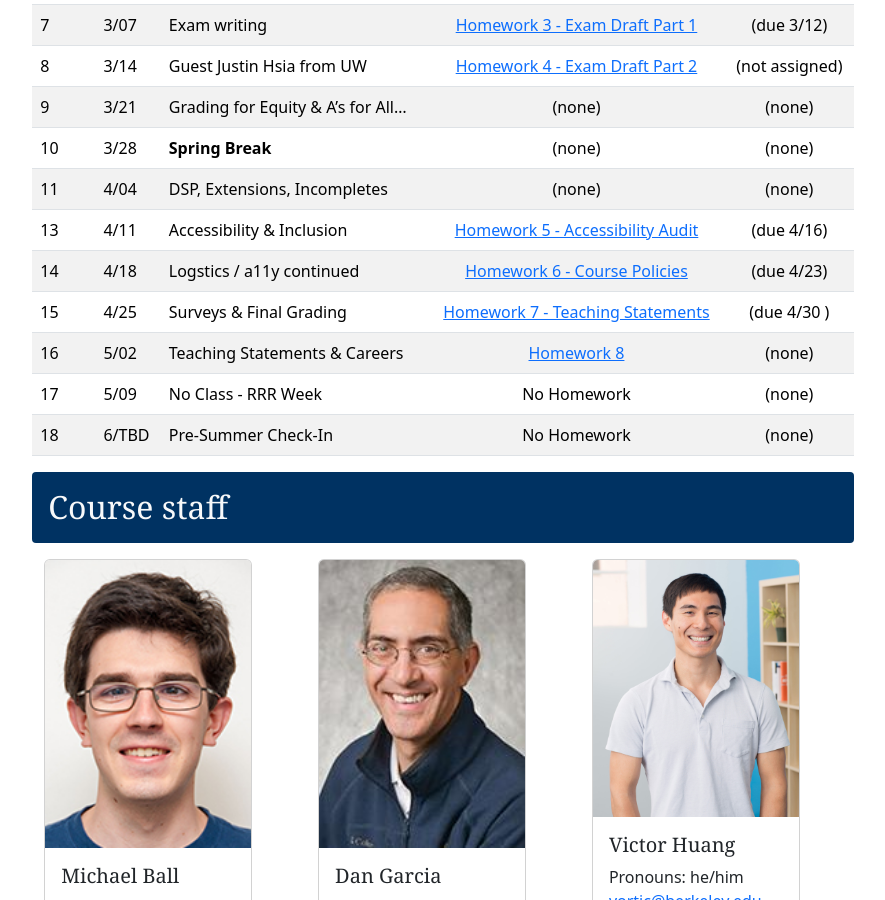
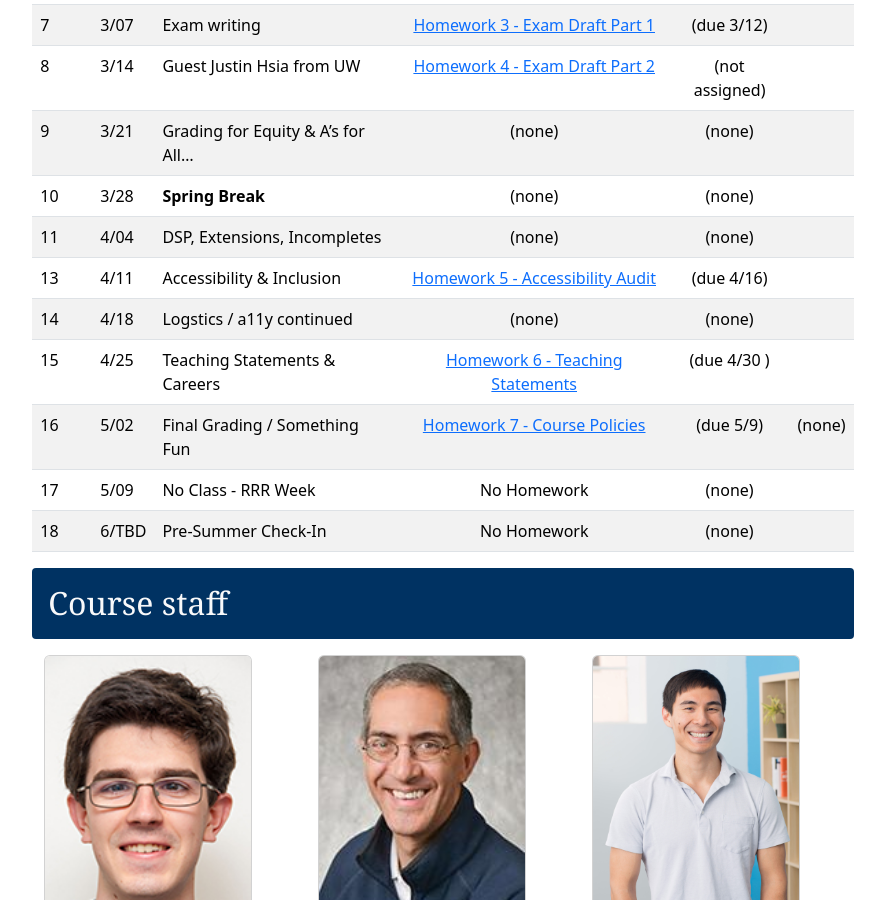
Before and after one commit to berkeley-cs302/sp25, a Jekyll site: the page built from index.md, in a window 1280 px wide and 900 px high, scrolled down 624 px. Shown: the whole window, without its empty margins (197-1082 px from the left). Built offline with Jekyll 4.4.1, drawn with Linux system fonts in a browser that asks for light colours; some web fonts are replaced.

Commit message:
Updates hw6/7 part 1

```diff
--- a/index.md
+++ b/index.md
@@ -29,9 +29,9 @@ _Homework assignments which say "Spring 2024" at the top are last years versions
 | 10   | 3/28 | **Spring Break** | (none) | (none) |
 | 11   | 4/04 | DSP, Extensions, Incompletes | (none) | (none) |
 | 13   | 4/11 | Accessibility & Inclusion |[Homework 5 - Accessibility Audit][hw5] | (due 4/16) |
-| 14   | 4/18 | Logstics / a11y continued | [Homework 6 - Course Policies][hw6] | (due 4/23) |
-| 15   | 4/25 | Surveys & Final Grading | [Homework 7 - Teaching Statements][hw7] | (due 4/30 )|
-| 16   | 5/02 | Teaching Statements & Careers | [Homework 8][hw8] | (none) |
+| 14   | 4/18 | Logstics / a11y continued | (none) | (none) |
+| 15   | 4/25 | Teaching Statements & Careers | [Homework 6 - Teaching Statements][hw6] | (due 4/30 )|
+| 16   | 5/02 | Final Grading / Something Fun | [Homework 7 - Course Policies][hw7] | (due 5/9) | (none) |
 | 17   | 5/09 | No Class - RRR Week | No Homework | (none) |
 | 18   | 6/TBD | Pre-Summer Check-In | No Homework | (none) |
 
```
Also changed, not shown: other parts of index.md (+2 -2 lines), hw/hw6-teaching-statement-notes.md (added, +8 -0 lines), hw/teaching-statement-notes.md (deleted, +0 -23 lines), hw/hw7-policies.md (renamed from hw/hw6-policies.md).
